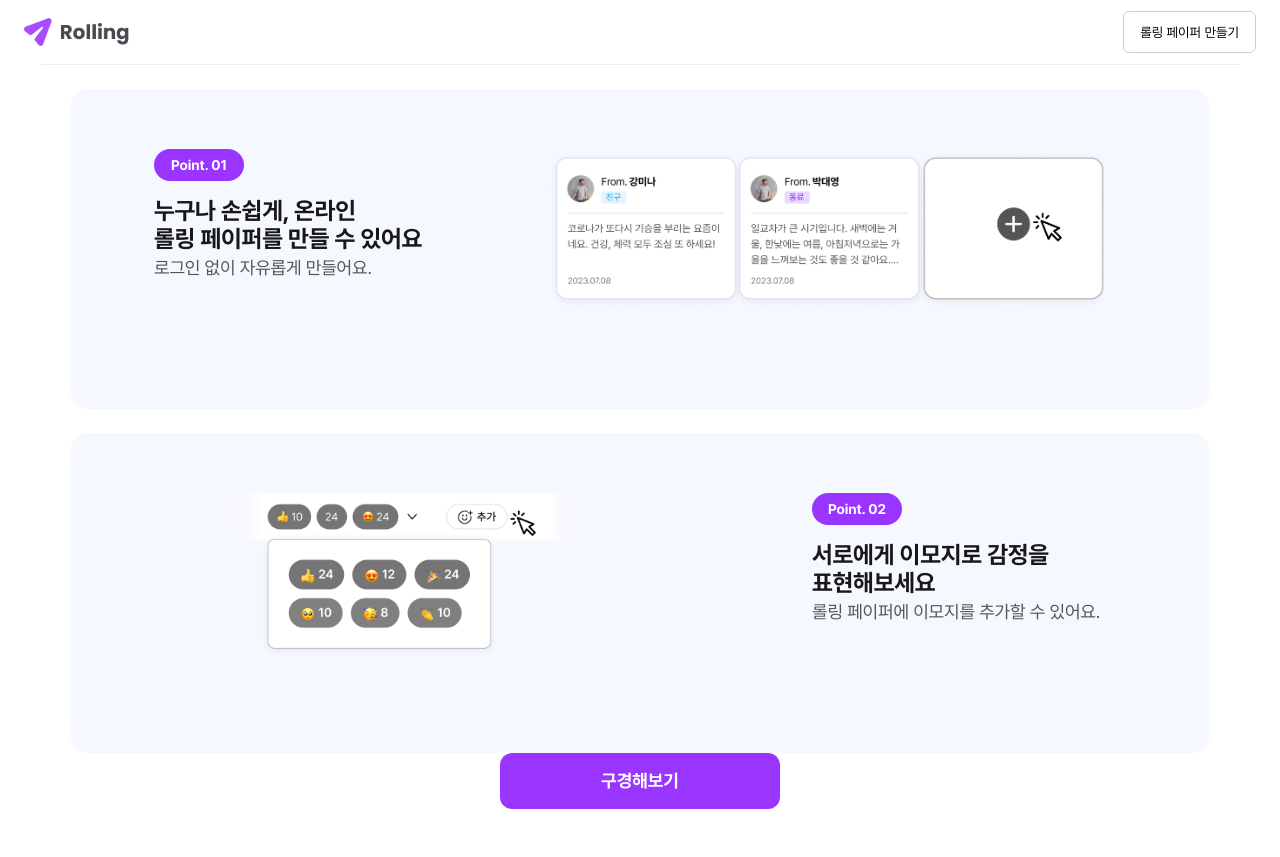
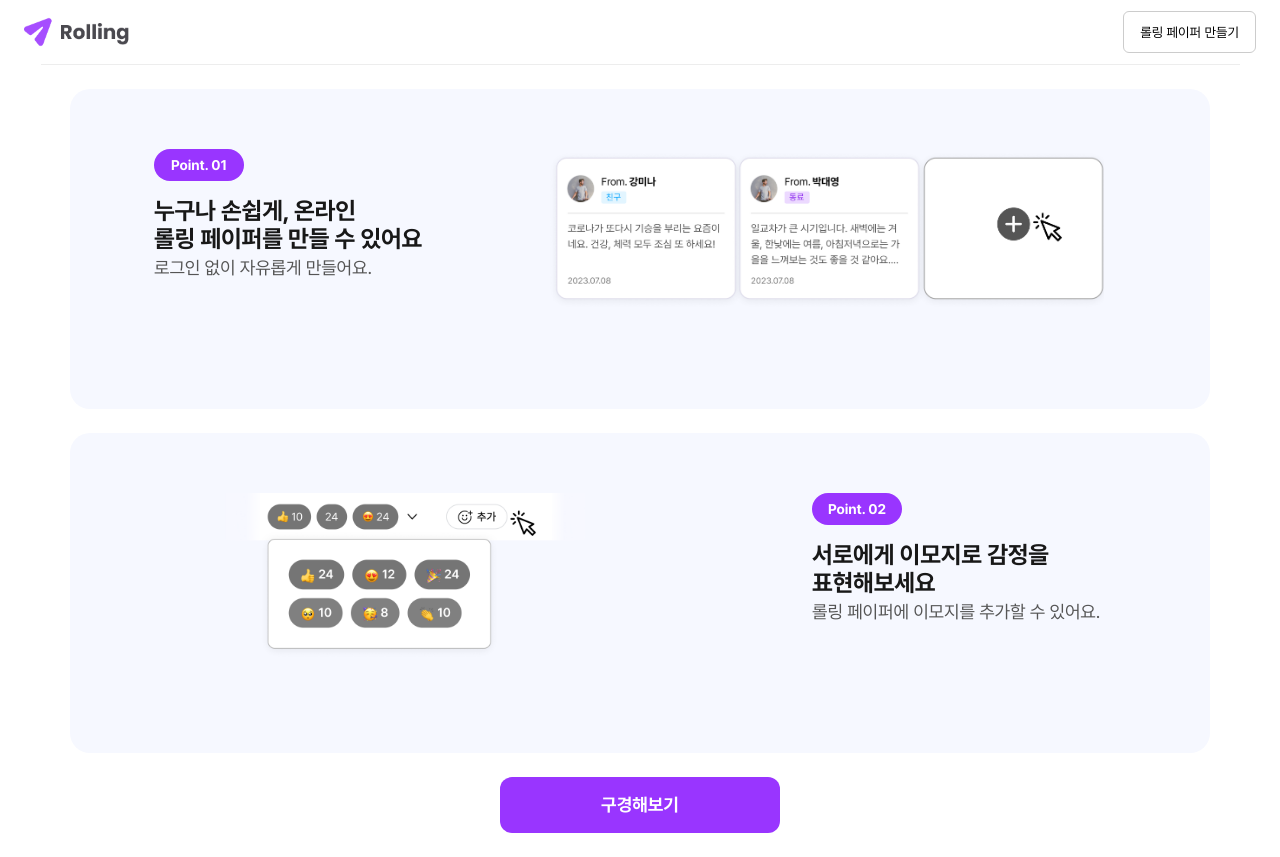
Before and after one commit to Rolligo/rolling, a React (Create React App) app: page / in a window 1280 px wide. Before the commit the page ends 809 px from the top, so only its background shows below. Built offline with nearby package versions, Linux system fonts and the light colour scheme.

Commit message:
fix: applied margin for PrimaryButton at MainPage

```diff
--- a/src/pages/mainPage/MainPage.jsx
+++ b/src/pages/mainPage/MainPage.jsx
@@ -43,7 +43,7 @@ const MainPage = () => {
           <S.EmojiImg src={Emoji} alt="이모지이미지" />
         </S.ImgContainer>
       </S.Section>
-      <PrimaryButton>구경해보기</PrimaryButton>
+      <PrimaryButton margin="2.4rem 0">구경해보기</PrimaryButton>
     </S.MainPageDiv>
   );
 };
```
